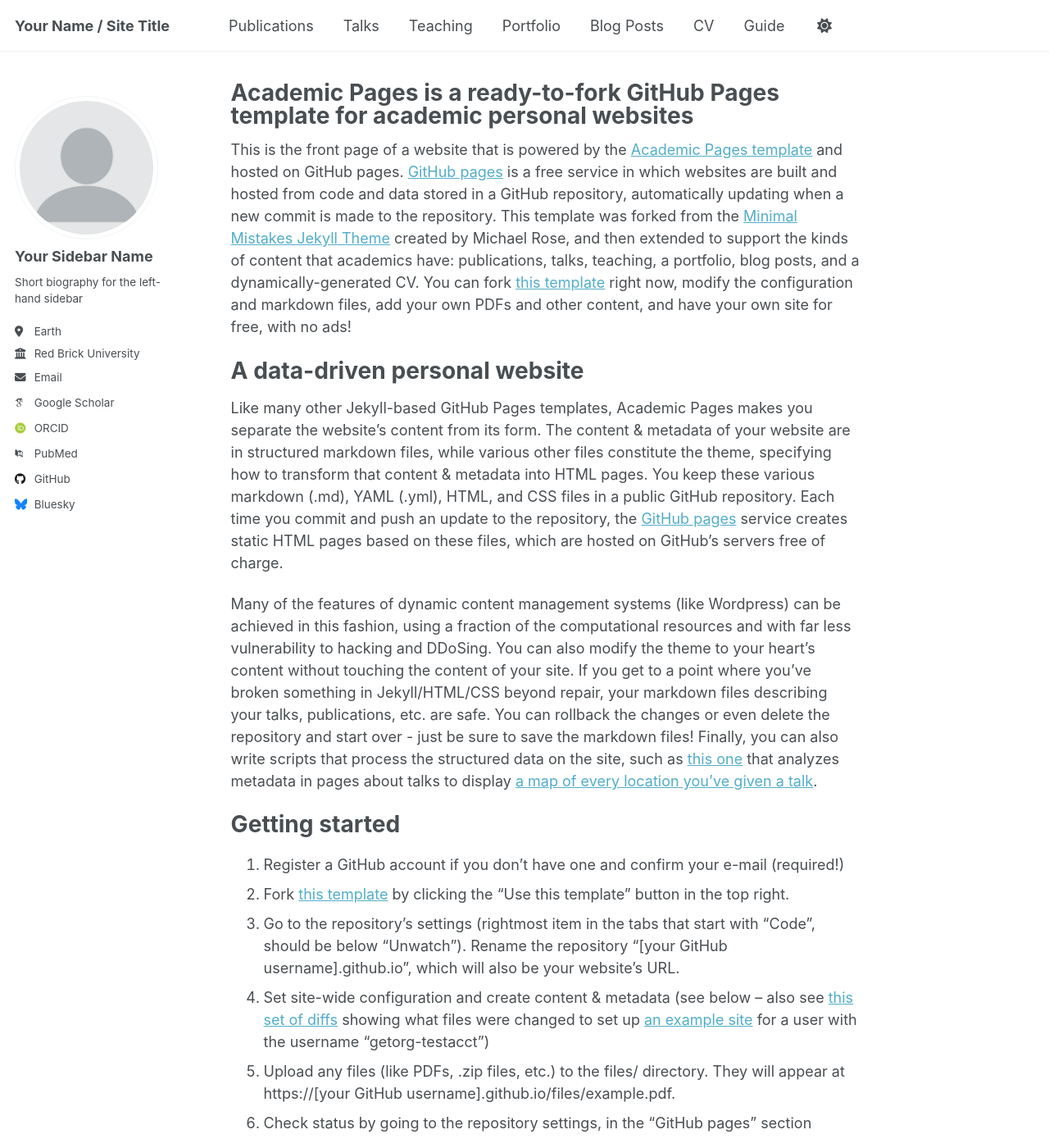
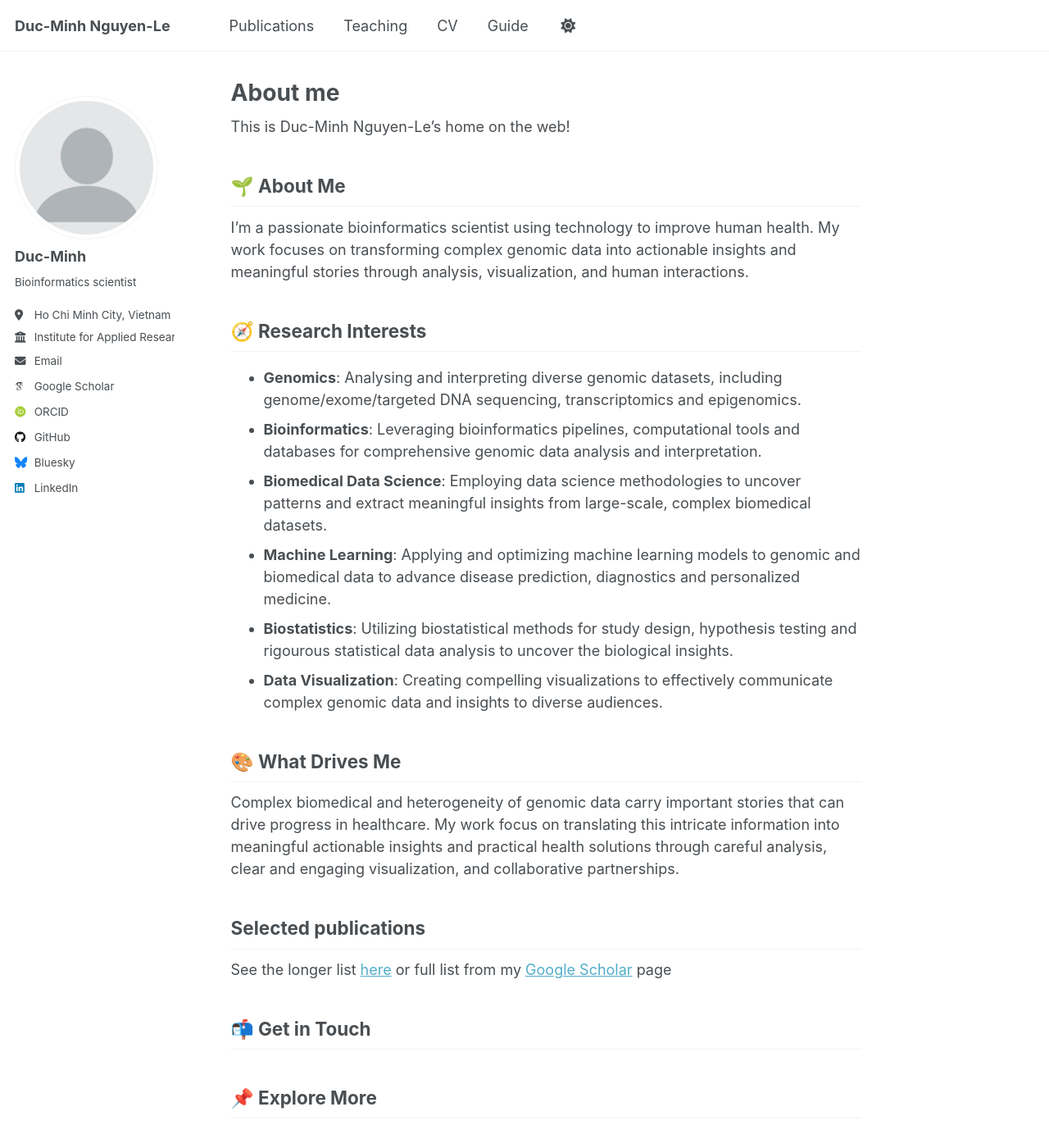
Before and after one commit to ducminhnguyenle/ducminhnguyenle.github.io, a Jekyll site: the page built from _pages/about.md, in a window 1280 px wide and 1400 px high. Shown: the whole window at 82% size. Built offline with Jekyll 4.4.1, drawn with Linux system fonts in a browser that asks for light colours; some web fonts are replaced; some of the changed text lies outside the part shown.

Commit message:
Update personal info

```diff
--- a/_config.yml
+++ b/_config.yml
@@ -9,13 +9,13 @@
 # Basic Site Settings
 locale                   : "en-US"
 site_theme               : "default"
-title                    : "Your Name / Site Title"
+title                    : "Duc-Minh Nguyen-Le"
 title_separator          : "-"
-name                     : &name "Your Name"
-description              : &description "personal description"
-url                      : https://academicpages.github.io # the base hostname & protocol for your site e.g. "https://[your GitHub username].github.io"
+name                     : &name "Duc-Minh"
+description              : &description "Bioinformatics scientist"
+url                      : https://ducminhnguyenle.github.io # the base hostname & protocol for your site e.g. "https://[your GitHub username].github.io"
 baseurl                  : "" # the subpath of your site, e.g. "/blog"
-repository               : "academicpages/academicpages.github.io"
+repository               : "ducminhnguyenle/ducminhnguyenle.github.io"
 
 # Site Author - The following control what appear as part of the author content on the side bar.
 #               If a field is blank the icon and link will not appear, otherwise it will be shown.
@@ -23,21 +23,21 @@ repository               : "academicpages/academicpages.github.io"
 author:
   # Biographic information
   avatar           : "profile.png"
-  name             : "Your Sidebar Name"
-  pronouns         : # example: "she/her"
-  bio              : "Short biography for the left-hand sidebar"
-  location         : "Earth"
-  employer         : "Red Brick University"
+  name             : "Duc-Minh"
+  pronouns         : # example: "he/him"
+  bio              : "Bioinformatics scientist"
+  location         : "Ho Chi Minh City, Vietnam"
+  employer         : "Institute for Applied Research in Health Sciences and Aging (ARiHA) - Thong Nhat Hospital"
   uri              : # URL
-  email            : "none@example.org"
+  email            : "ducminhnguyenle30091996@gmail.com"
 
   # Academic websites
   arxiv            : # URL - Update with the correct link to your profile
-  googlescholar    : "https://scholar.google.com/citations?user=PS_CX0AAAAAJ"
+  googlescholar    : "https://scholar.google.com/citations?user=PaGIHZMAAAAJ"
   impactstory      : # URL
-  orcid            : "http://orcid.org/yourorcidurl"
+  orcid            : "https://orcid.org/0009-0003-7292-187X"
   semantic         : # URL
-  pubmed           : "https://www.ncbi.nlm.nih.gov/pubmed/?term=john+snow"
+  pubmed           : # URL
   researchgate     : # URL
   scopus           : # URL
 
@@ -45,12 +45,12 @@ author:
   bitbucket        : # Username - Update with your username on the site
   codepen          : # Username
   dribbble         : # Username
-  github           : "academicpages"
+  github           : "ducminhnguyenle" # Username - Update with your username on the site
   kaggle           : # Username
   stackoverflow    : # User number or user number and name (i.e., use "1" or "1/jeff-atwood")
 
   # Social media
-  bluesky          : "bsky.app" # Replace this with you Bluesky username
+  bluesky          : "" # Replace this with you Bluesky username
   facebook         : # Username
   flickr           : # Username
   foursquare       : # Username
@@ -59,7 +59,7 @@ author:
   keybase          : # Username
   instagram        : # Username
   lastfm           : # Username
-  linkedin         : # Username
+  linkedin         : "minh-nguyen-bio"
   mastodon         : # URL
   medium           : # URL
   pinterest        : # Username
--- a/_pages/about.md
+++ b/_pages/about.md
@@ -1,49 +1,35 @@
 ---
 permalink: /
-title: "Academic Pages is a ready-to-fork GitHub Pages template for academic personal websites"
+title: "About me"
 author_profile: true
 redirect_from:
   - /about/
   - /about.html
 ---
 
-This is the front page of a website that is powered by the [Academic Pages template](https://github.com/academicpages/academicpages.github.io) and hosted on GitHub pages. [GitHub pages](https://pages.github.com) is a free service in which websites are built and hosted from code and data stored in a GitHub repository, automatically updating when a new commit is made to the repository. This template was forked from the [Minimal Mistakes Jekyll Theme](https://mmistakes.github.io/minimal-mistakes/) created by Michael Rose, and then extended to support the kinds of content that academics have: publications, talks, teaching, a portfolio, blog posts, and a dynamically-generated CV. You can fork [this template](https://github.com/academicpages/academicpages.github.io) right now, modify the configuration and markdown files, add your own PDFs and other content, and have your own site for free, with no ads!
+This is Duc-Minh Nguyen-Le's home on the web!
 
-A data-driven personal website
-======
-Like many other Jekyll-based GitHub Pages templates, Academic Pages makes you separate the website's content from its form. The content & metadata of your website are in structured markdown files, while various other files constitute the theme, specifying how to transform that content & metadata into HTML pages. You keep these various markdown (.md), YAML (.yml), HTML, and CSS files in a public GitHub repository. Each time you commit and push an update to the repository, the [GitHub pages](https://pages.github.com/) service creates static HTML pages based on these files, which are hosted on GitHub's servers free of charge.
+## 🌱 About Me
 
-Many of the features of dynamic content management systems (like Wordpress) can be achieved in this fashion, using a fraction of the computational resources and with far less vulnerability to hacking and DDoSing. You can also modify the theme to your heart's content without touching the content of your site. If you get to a point where you've broken something in Jekyll/HTML/CSS beyond repair, your markdown files describing your talks, publications, etc. are safe. You can rollback the changes or even delete the repository and start over - just be sure to save the markdown files! Finally, you can also write scripts that process the structured data on the site, such as [this one](https://github.com/academicpages/academicpages.github.io/blob/master/talkmap.ipynb) that analyzes metadata in pages about talks to display [a map of every location you've given a talk](https://academicpages.github.io/talkmap.html).
+I’m a passionate bioinformatics scientist using technology to improve human health. My work focuses on transforming complex genomic data into actionable insights and meaningful stories through analysis, visualization, and human interactions.
 
-Getting started
-======
-1. Register a GitHub account if you don't have one and confirm your e-mail (required!)
-1. Fork [this template](https://github.com/academicpages/academicpages.github.io) by clicking the "Use this template" button in the top right.
-1. Go to the repository's settings (rightmost item in the tabs that start with "Code", should be below "Unwatch"). Rename the repository "[your GitHub username].github.io", which will also be your website's URL.
-1. Set site-wide configuration and create content & metadata (see below -- also see [this set of diffs](http://archive.is/3TPas) showing what files were changed to set up [an example site](https://getorg-testacct.github.io) for a user with the username "getorg-testacct")
-1. Upload any files (like PDFs, .zip files, etc.) to the files/ directory. They will appear at https://[your GitHub username].github.io/files/example.pdf.
-1. Check status by going to the repository settings, in the "GitHub pages" section
+## 🧭 Research Interests
 
-Site-wide configuration
-------
-The main configuration file for the site is in the base directory in [_config.yml](https://github.com/academicpages/academicpages.github.io/blob/master/_config.yml), which defines the content in the sidebars and other site-wide features. You will need to replace the default variables with ones about yourself and your site's github repository. The configuration file for the top menu is in [_data/navigation.yml](https://github.com/academicpages/academicpages.github.io/blob/master/_data/navigation.yml). For example, if you don't have a portfolio or blog posts, you can remove those items from that navigation.yml file to remove them from the header.
+- **Genomics**: Analysing and interpreting diverse genomic datasets, including genome/exome/targeted DNA sequencing, transcriptomics and epigenomics.
+- **Bioinformatics**: Leveraging bioinformatics pipelines, computational tools and databases for comprehensive genomic data analysis and interpretation.
+- **Biomedical Data Science**: Employing data science methodologies to uncover patterns and extract meaningful insights from large-scale, complex biomedical datasets.
+- **Machine Learning**: Applying and optimizing machine learning models to genomic and biomedical data to advance disease prediction, diagnostics and personalized medicine.
+- **Biostatistics**: Utilizing biostatistical methods for study design, hypothesis testing and rigourous statistical data analysis to uncover the biological insights.
+- **Data Visualization**: Creating compelling visualizations to effectively communicate complex genomic data and insights to diverse audiences.
 
-Create content & metadata
-------
-For site content, there is one markdown file for each type of content, which are stored in directories like _publications, _talks, _posts, _teaching, or _pages. For example, each talk is a markdown file in the [_talks directory](https://github.com/academicpages/academicpages.github.io/tree/master/_talks). At the top of each markdown file is structured data in YAML about the talk, which the theme will parse to do lots of cool stuff. The same structured data about a talk is used to generate the list of talks on the [Talks page](https://academicpages.github.io/talks), each [individual page](https://academicpages.github.io/talks/2012-03-01-talk-1) for specific talks, the talks section for the [CV page](https://academicpages.github.io/cv), and the [map of places you've given a talk](https://academicpages.github.io/talkmap.html) (if you run this [python file](https://github.com/academicpages/academicpages.github.io/blob/master/talkmap.py) or [Jupyter notebook](https://github.com/academicpages/academicpages.github.io/blob/master/talkmap.ipynb), which creates the HTML for the map based on the contents of the _talks directory).
+## 🎨 What Drives Me
 
-**Markdown generator**
+Complex biomedical and heterogeneity of genomic data carry important stories that can drive progress in healthcare. My work focus on translating this intricate information into meaningful actionable insights and practical health solutions through careful analysis, clear and engaging visualization, and collaborative partnerships.
 
-The repository includes [a set of Jupyter notebooks](https://github.com/academicpages/academicpages.github.io/tree/master/markdown_generator
-) that converts a CSV containing structured data about talks or presentations into individual markdown files that will be properly formatted for the Academic Pages template. The sample CSVs in that directory are the ones I used to create my own personal website at stuartgeiger.com. My usual workflow is that I keep a spreadsheet of my publications and talks, then run the code in these notebooks to generate the markdown files, then commit and push them to the GitHub repository.
+## Selected publications
 
-How to edit your site's GitHub repository
-------
-Many people use a git client to create files on their local computer and then push them to GitHub's servers. If you are not familiar with git, you can directly edit these configuration and markdown files directly in the github.com interface. Navigate to a file (like [this one](https://github.com/academicpages/academicpages.github.io/blob/master/_talks/2012-03-01-talk-1.md) and click the pencil icon in the top right of the content preview (to the right of the "Raw | Blame | History" buttons). You can delete a file by clicking the trashcan icon to the right of the pencil icon. You can also create new files or upload files by navigating to a directory and clicking the "Create new file" or "Upload files" buttons.
+See the longer list [here](https://ducminhnguyenle.github.io/publications) or full list from my [Google Scholar](https://scholar.google.com/citations?user=PaGIHZMAAAAJ) page
 
-Example: editing a markdown file for a talk
-![Editing a markdown file for a talk](/images/editing-talk.png)
+## 📬 Get in Touch
 
-For more info
-------
-More info about configuring Academic Pages can be found in [the guide](https://academicpages.github.io/markdown/), the [growing wiki](https://github.com/academicpages/academicpages.github.io/wiki), and you can always [ask a question on GitHub](https://github.com/academicpages/academicpages.github.io/discussions). The [guides for the Minimal Mistakes theme](https://mmistakes.github.io/minimal-mistakes/docs/configuration/) (which this theme was forked from) might also be helpful.
+## 📌 Explore More
--- a/_pages/teaching.html
+++ b/_pages/teaching.html
@@ -1,6 +1,6 @@
 ---
 layout: archive
-title: "Teaching"
+title: "Teaching and courses"
 permalink: /teaching/
 author_profile: true
 ---
```
Also changed, not shown: _data/navigation.yml (+5 -8 lines).
